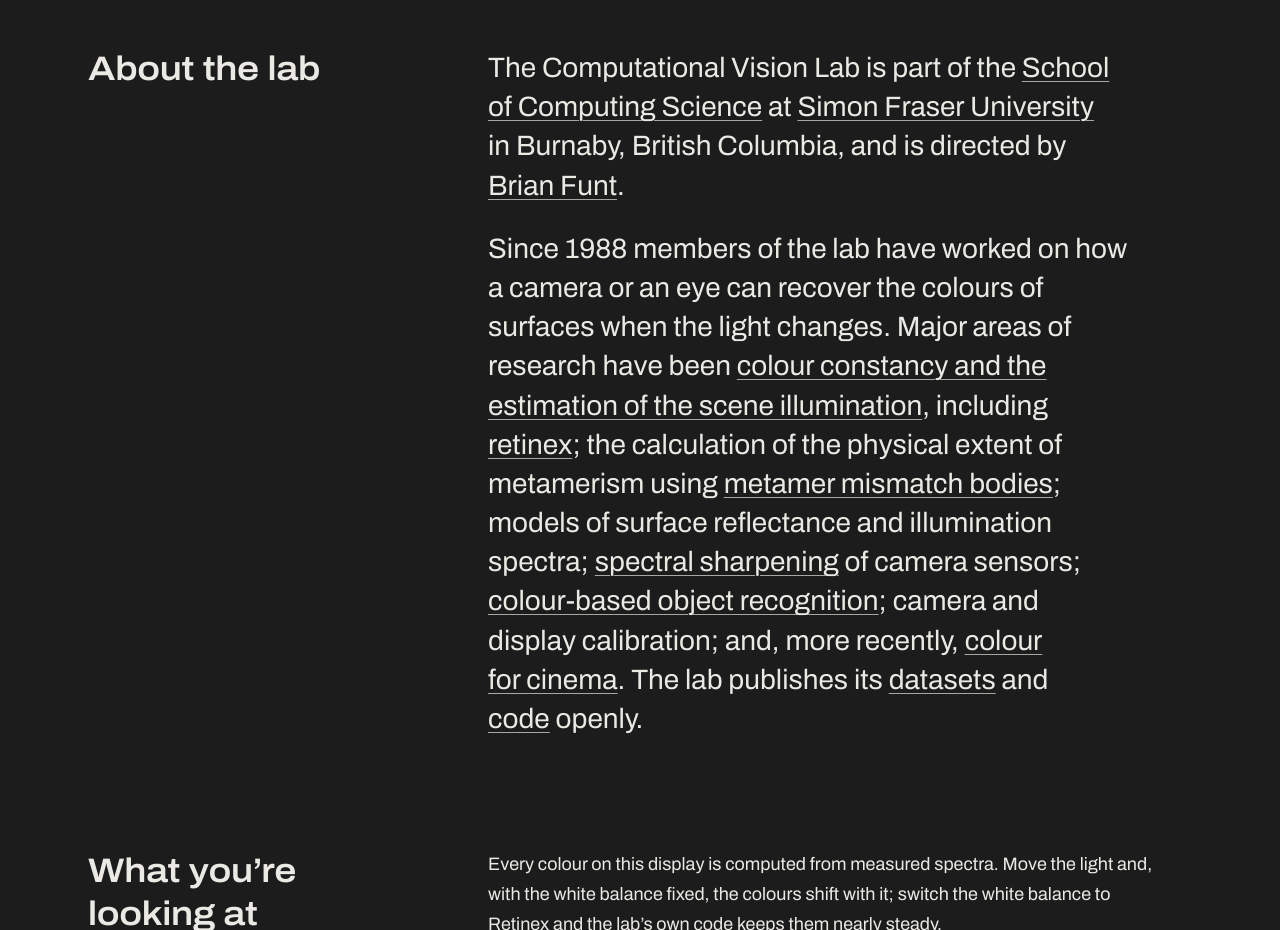
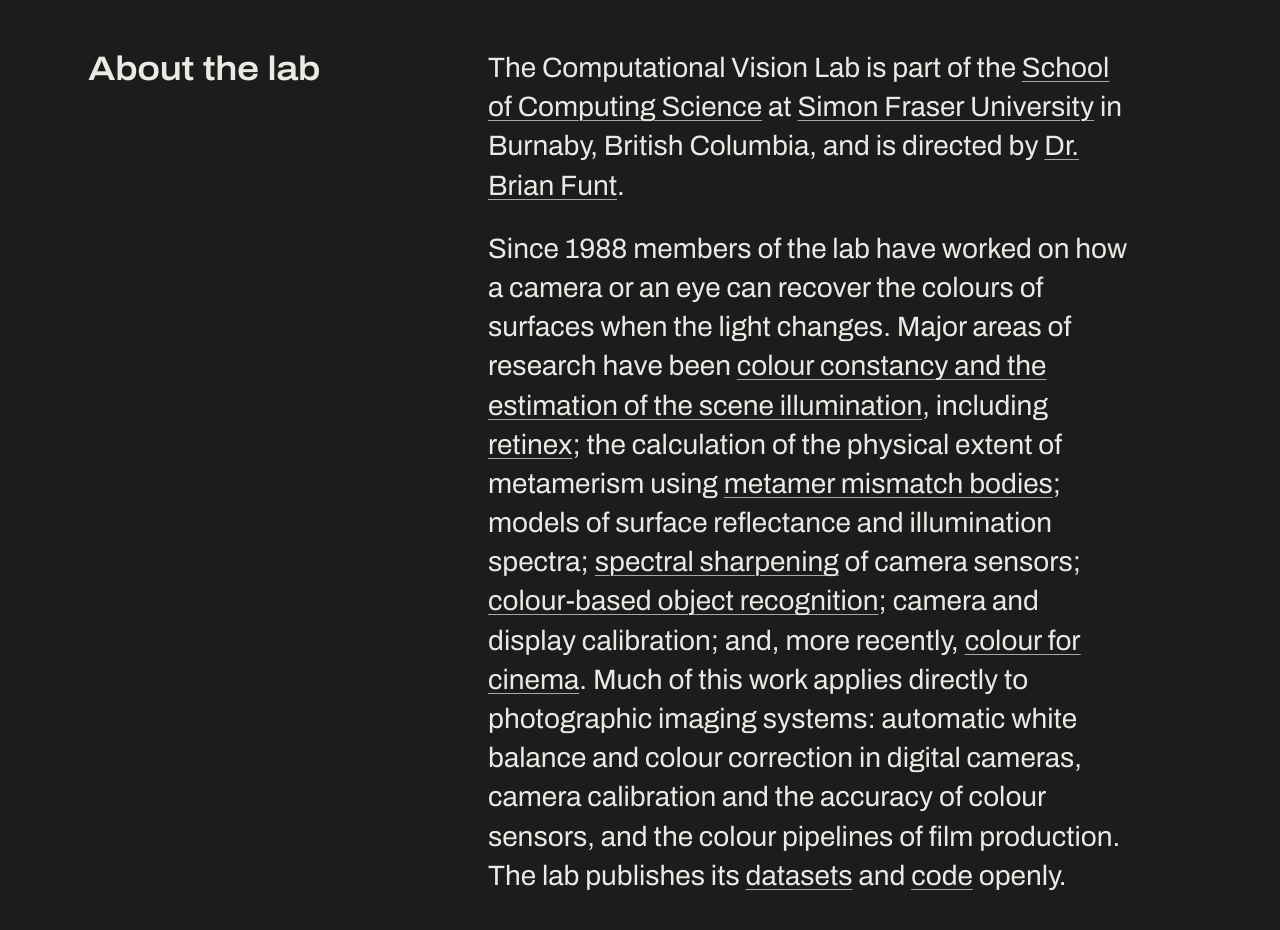
Before and after one commit to sfu-cs-vision-lab/sfu-cs-vision-lab.github.io, a Next.js app: page / in a window 1280 px wide. Shown: the part 880-1810 px from the top of the page. Built offline with nearby package versions, Linux system fonts and the light colour scheme; some icons are missing.

Commit message:
Name Dr. Brian Funt as director and add the work's applications to photographic imaging to About

```diff
--- a/app/page.tsx
+++ b/app/page.tsx
@@ -27,7 +27,7 @@ export default function Home() {
             The Computational Vision Lab is part of the{" "}
             <a href="https://www.sfu.ca/computing.html">School of Computing Science</a> at{" "}
             <a href="https://www.sfu.ca/">Simon Fraser University</a> in Burnaby, British Columbia, and is directed by{" "}
-            <Link href="/people/">Brian Funt</Link>.
+            <Link href="/people/">Dr. Brian Funt</Link>.
           </p>
           <p>
             Since 1988 members of the lab have worked on how a camera or an eye can recover the colours of surfaces when
@@ -37,8 +37,10 @@ export default function Home() {
             metamerism using <Link href="/research/#metamer-mismatching">metamer mismatch bodies</Link>; models of surface
             reflectance and illumination spectra; <Link href="/research/sensor-sharpening/">spectral sharpening</Link> of
             camera sensors; <Link href="/research/colour-indexing/">colour-based object recognition</Link>; camera and
-            display calibration; and, more recently, <Link href="/research/#cinema-colour">colour for cinema</Link>. The
-            lab publishes its{" "}
+            display calibration; and, more recently, <Link href="/research/#cinema-colour">colour for cinema</Link>. Much
+            of this work applies directly to photographic imaging systems: automatic white balance and colour correction
+            in digital cameras, camera calibration and the accuracy of colour sensors, and the colour pipelines of film
+            production. The lab publishes its{" "}
             <Link href="/data/">datasets</Link> and <Link href="/code/">code</Link> openly.
           </p>
         </div>
```
